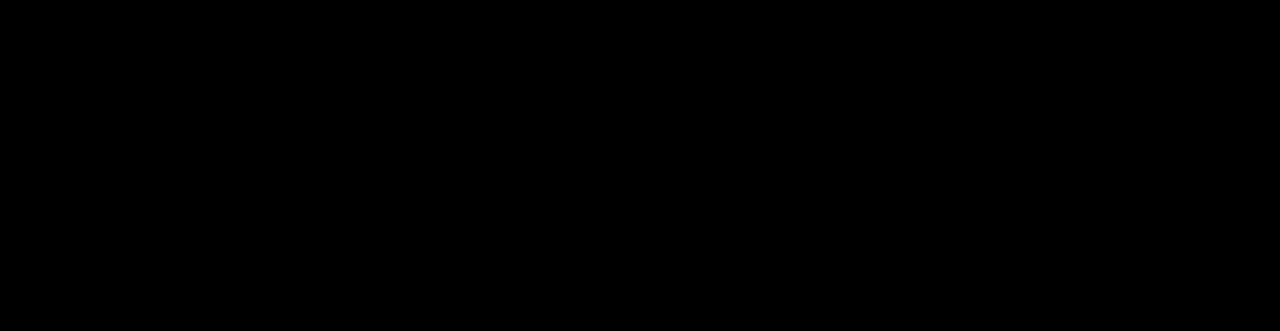
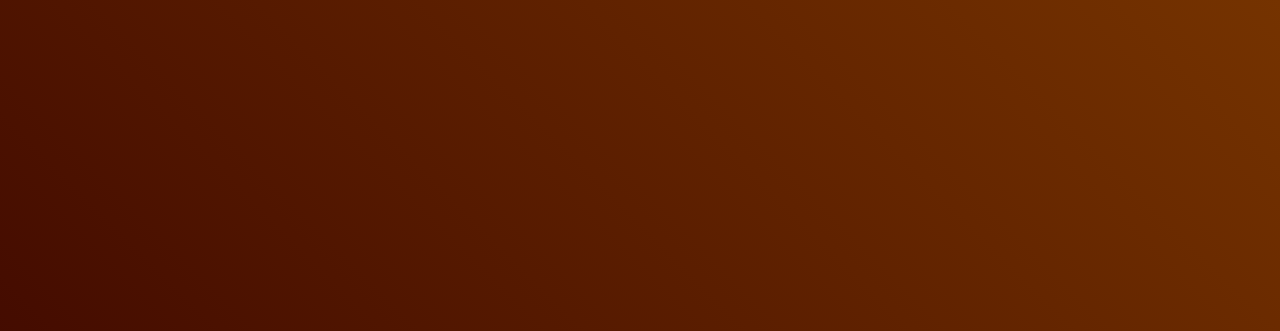
Before and after one commit to spamhws/Personal-Server, a website: page index.html in a window 1280 px wide. Shown: the top 331 px of the page. Drawn offline with Linux system fonts and the light colour scheme.

Commit message:
Update background gradient color in index.html

```diff
--- a/index.html
+++ b/index.html
@@ -7,7 +7,7 @@
         <title>Yehor's Nginx/Node server</title>
         <style>
             body {
-                background-image: linear-gradient(45deg, #000000, #000000);
+                background-image: linear-gradient(45deg, #360000, #753300);
                 background-size: cover;
                 background-repeat: no-repeat;
                 height: 100vh;
```
